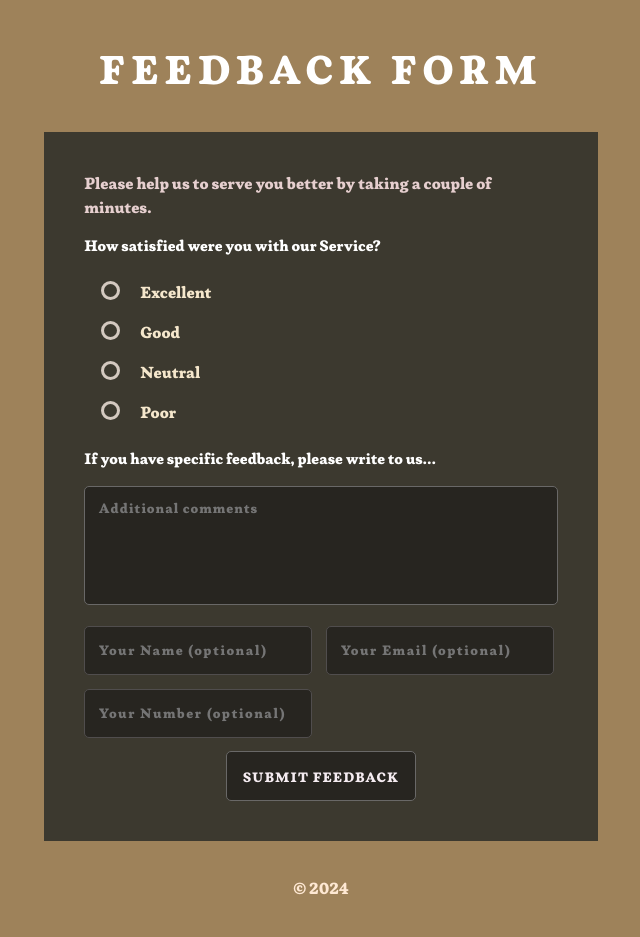
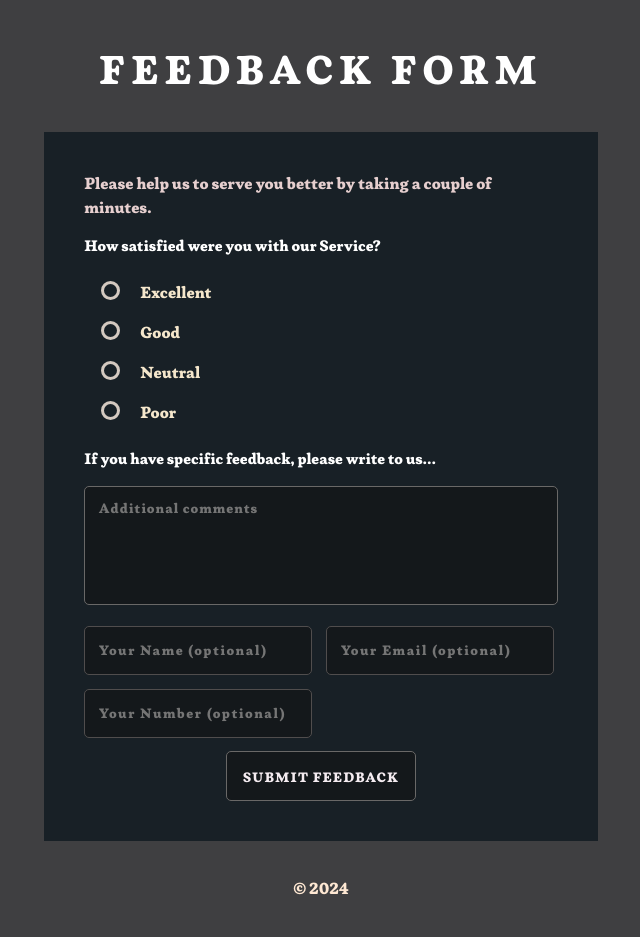
Before and after one commit to RalphisCoding29/PHPLMS_FINAL, a PHP site: page /tempfeedback/feedbackmainpage.php in a window 1280 px wide. Shown: the whole page, without its empty margins (319-959 px from the left). Run offline with PHP 8.4, Linux system fonts and the light colour scheme.

Commit message:
Update style.css

```diff
--- a/phplms/tempfeedback/style.css
+++ b/phplms/tempfeedback/style.css
@@ -78,14 +78,14 @@ ul{
 
 	background-size: auto;
 	background-attachment: fixed;
-	background-color: #9e825a !important;
+	background-color: #3f3f41 !important;
 }
 .wrap {
     padding: 2.3em;
     width: 37%;
     margin: 2em auto;
     background: rgba(1, 14, 21, 0.62);
-	border-color: #d2ad79;
+	border-color: #3f3f41;
 	border-style: solid 5px;
 }
 h1.agile_head {
```
